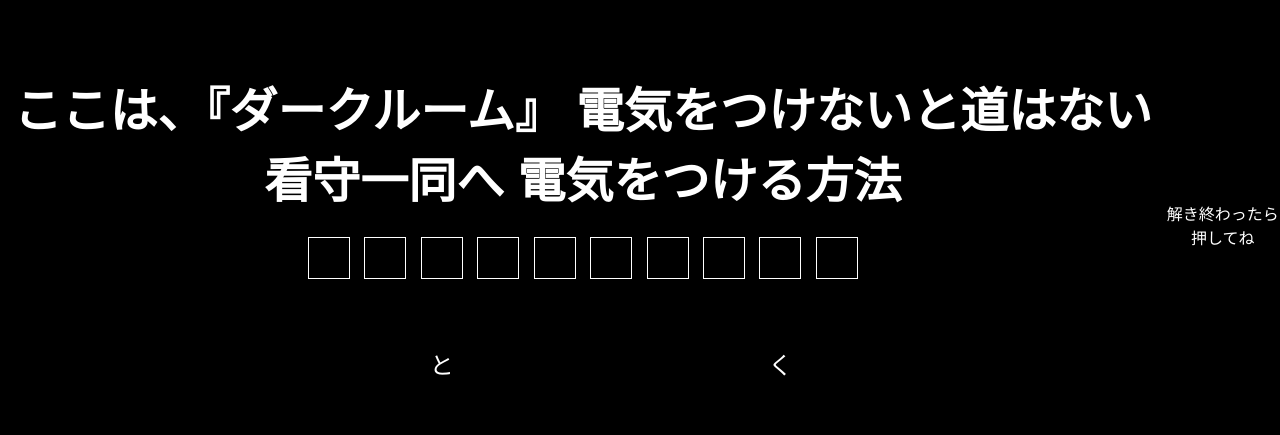
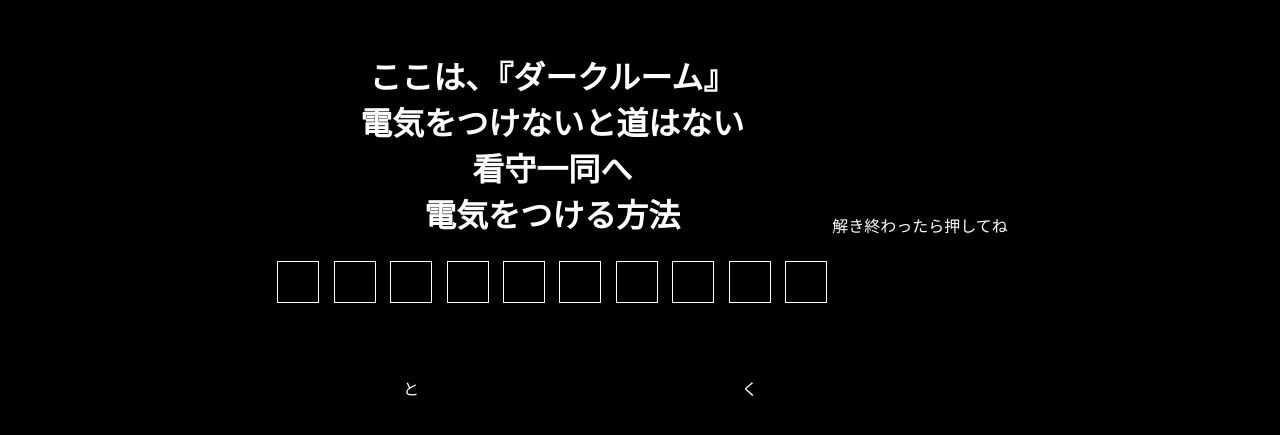
Before and after one commit to teshiii/mulaS, a plain HTML site: page index.html in a window 1280 px wide. Shown: the part 185-620 px from the top of the page. Drawn offline with Linux system fonts and the light colour scheme.

Commit message:
Update index.html

```diff
--- a/index.html
+++ b/index.html
@@ -17,7 +17,7 @@
     font-family: Arial, sans-serif; /* フォントファミリーの設定 */
   }
   h1 {
-    font-size: 3em;
+    font-size: 2em;
     text-align: center;
     margin: 20px 0; /* 上部と下部の余白を設定 */
     color: white; /* テキストの色を白に設定 */
@@ -36,9 +36,7 @@
     text-align: center; /* 中央揃え */
     line-height: 20vw; /* 文字の縦方向の中央揃え */
     color: white; /* テキストの色を白に設定 */
-    font-size: 1.5em; /* フォントサイズを調整 */
-    -webkit-user-select: none; /* テキストの選択を無効化 */
-    user-select: none; /* テキストの選択を無効化 */
+    font-size: 1em; /* フォントサイズを調整 */
   }
   #link {
     color: white; /* テキストの色を白に設定 */
@@ -51,7 +49,7 @@
 </head>
 <body>
   <div class="container">
-    <h1>ここは、『ダークルーム』 電気をつけないと道はない 看守一同へ 電気をつける方法</h1>
+    <h1>ここは、『ダークルーム』<br>電気をつけないと道はない<br>看守一同へ<br>電気をつける方法</h1>
 
     <!-- 10個の入力可能な四角形の枠 -->
     <div class="box" contenteditable="true"></div>
```
